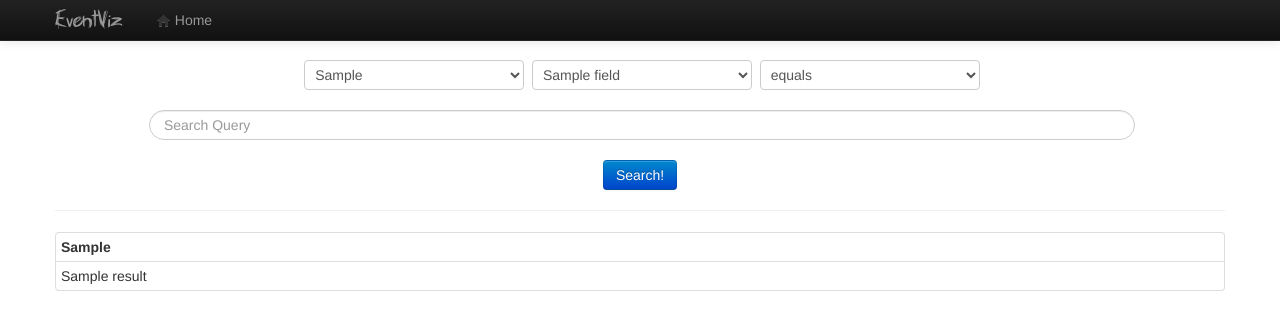
After one commit to mdeous/EventViz, a Flask app: template eventviz/templates/search.html in a window 1280 px wide. The commit adds this page. Shown: the top 330 px of the page. Run offline with Flask 2, Linux system fonts and the light colour scheme; the template is opened without the code that fills it: most values are stand-ins (such as "Sample title", 1, 10 or a date in 2020).

Commit message:
better navgation

```diff
--- a/eventviz/__init__.py
+++ b/eventviz/__init__.py
@@ -1 +1,3 @@
 # -*- coding: utf-8 -*-
+
+project = None
--- a/eventviz/app.py
+++ b/eventviz/app.py
@@ -2,6 +2,7 @@
 
 from flask import Flask
 
+import eventviz
 from eventviz import settings
 from eventviz.views.main import main
 from eventviz.views.timeline import timeline
@@ -13,5 +14,10 @@ app.register_blueprint(main)
 app.register_blueprint(timeline, url_prefix='/timeline')
 app.register_blueprint(search, url_prefix='/search')
 
+@app.context_processor
+def current_project():
+    return {'current_project': eventviz.project}
+
+
 if __name__ == '__main__':
     app.run(debug=True)
--- a/eventviz/templates/header.html
+++ b/eventviz/templates/header.html
@@ -12,13 +12,22 @@
                     <li class="{{ 'active' if page == 'home' else '' }}">
                         <a href="{{ url_for('main.index') }}"><i class="icon-home"></i> Home</a>
                     </li>
+                    {% if current_project %}
                         <li class="{{ 'active' if page == 'timeline' else '' }}">
                             <a href="{{ url_for('timeline.index') }}"><i class="icon-eye-open"></i> Timeline</a>
                         </li>
                         <li class="{{ 'active' if page == 'search' else '' }}">
                             <a href="{{ url_for('search.index') }}"><i class="icon-search"></i> Search</a>
                         </li>
+                    {% endif %}
                 </ul>
+            {% if current_project %}
+                <ul class="nav pull-right">
+                    <li class="divider-vertical"></li>
+                    <li><a href="#">{{ current_project|replace('_', ' ')|title }}</a></li>
+                    <li class="divider-vertical"></li>
+                </ul>
+            {% endif %}
             </div>
         </div>
     </div>
--- a/eventviz/templates/index.html
+++ b/eventviz/templates/index.html
@@ -8,7 +8,7 @@
     <ul>
     {% for project in stats %}
         {% if project != '__total_events' %}
-            <li>{{ project|title|replace('_', ' ') }}: <small>{{ stats[project] }} events</small></li>
+            <li><a href="{{ url_for('main.index', project=project) }}">{{ project|title|replace('_', ' ') }}</a>: <small>{{ stats[project] }} events</small></li>
         {% endif %}
     {% endfor %}
     </ul>
--- /dev/null
+++ b/eventviz/templates/search.html
@@ -0,0 +1,69 @@
+{% extends 'base.html' %}
+
+{% block css -%}
+    {{ super() }}
+    <style type="text/css">
+    div.search-form {
+        text-align: center;
+    }
+    </style>
+{%- endblock %}
+
+{% block body -%}
+    <div class="row">
+        <div class="span12 search-form">
+            <form class="form-inline form-search" action="{{ url_for('search.index', project=project) }}" method="POST">
+                <fieldset>
+                    <label for="search-etype"></label>
+                    <select name="search-etype" id="search-etype">
+                        {% for event_type in event_types %}
+                            <option value="{{ event_type }}">{{ event_type }}</option>
+                        {% endfor %}
+                    </select>
+                    <label for="search-field"></label>
+                    <select name="search-field" id="search-field">
+                        {% for field in fields %}
+                            <option value="{{ field }}">{{ field }}</option>
+                        {% endfor %}
+                    </select>
+                    <label for="search-type"></label>
+                    <select name="search-type" id="search-type">
+                        <option value="equal">equals</option>
+{#                        <option value="contains">contains</option>#}
+                    </select>
+
+                    <br><br>
+                    <label for="query"></label>
+                    <input type="text" name="query" id="query" placeholder="Search Query" class="span10 search-query" />
+                    <br><br>
+                    <button class="btn btn-primary btn-medium" type="submit">Search!</button>
+                </fieldset>
+            </form>
+            <hr>
+        </div>
+    </div>
+    {% if results %}
+    <div class="row">
+        <div class="span12 search-results">
+            <table class="table table-stripped table-bordered table-hover table-condensed">
+                <thead>
+                    <tr>
+                    {% for result_field in result_fields %}
+                        <th>{{ result_field }}</th>
+                    {% endfor %}
+                    </tr>
+                </thead>
+                <tbody>
+                    {% for result in results %}
+                        <tr>
+                            {% for result_field in result_fields %}
+                                <td>{{ result[result_field] }}</td>
+                            {% endfor %}
+                        </tr>
+                    {% endfor %}
+                </tbody>
+            </table>
+        </div>
+    </div>
+    {% endif %}
+{%- endblock %}
--- a/eventviz/templates/timeline/project.html
+++ b/eventviz/templates/timeline.html
@@ -8,7 +8,7 @@
 {% block body -%}
     <div class="row">
         <div class="span12">
-            <form class="form-inline" action="{{ url_for('timeline.project', project=project) }}" method="POST">
+            <form class="form-inline" action="{{ url_for('timeline.index', project=g.current_project) }}" method="POST">
                 <fieldset>
                     <label for="show-fields">Change displayed fields</label>
                     <select name="fields" id="show-fields" multiple="multiple">
@@ -29,7 +29,9 @@
     </div>
     <div class="row">
         <div class="span12">
-            <div id="timeline"></div>
+            <div id="timeline">
+                <noscript>JavaScript is required to display the timeline.</noscript>
+            </div>
         </div>
     </div>
 {%- endblock %}
```
Also changed, not shown: eventviz/templates/timeline/index.html (deleted, +0 -16 lines), eventviz/views/main.py (+9 -2 lines), eventviz/views/search.py (+9 -13 lines), eventviz/views/timeline.py (+8 -14 lines). Lines whose indentation alone changed are shown as unchanged.
